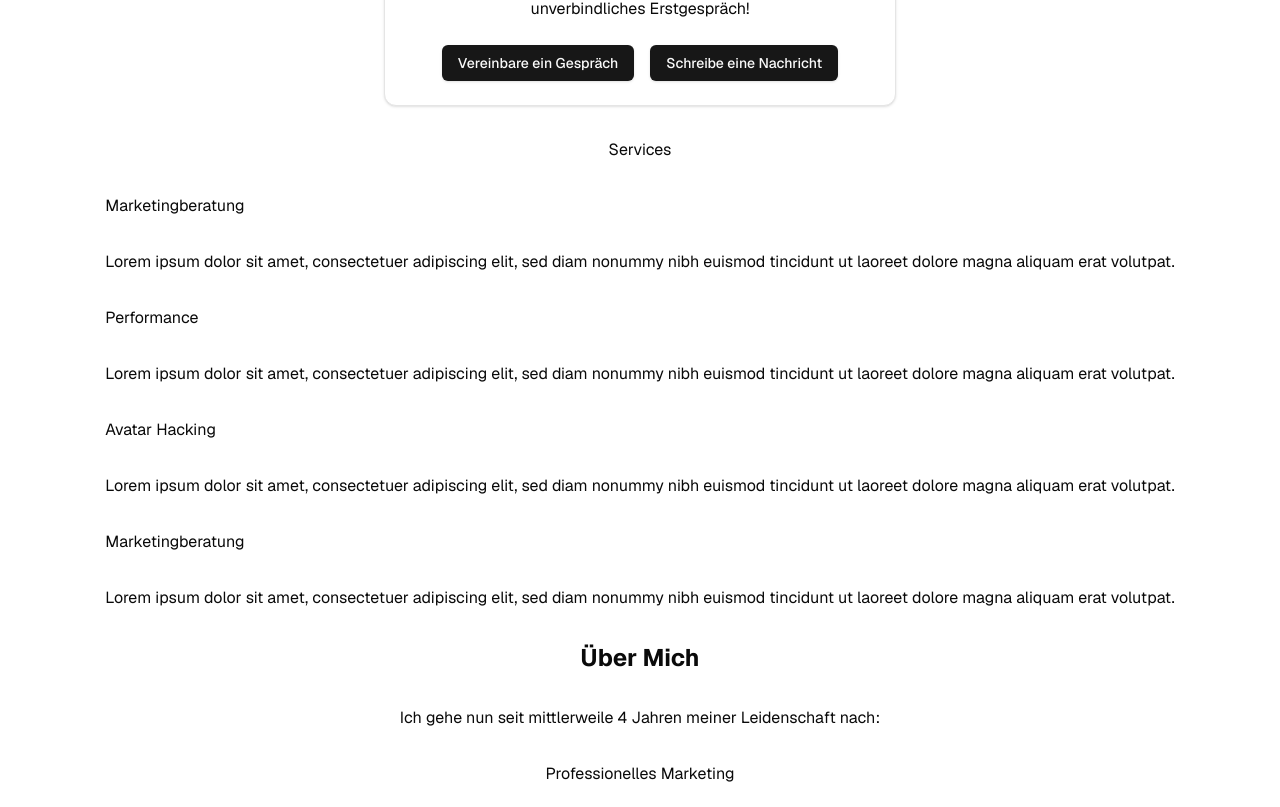
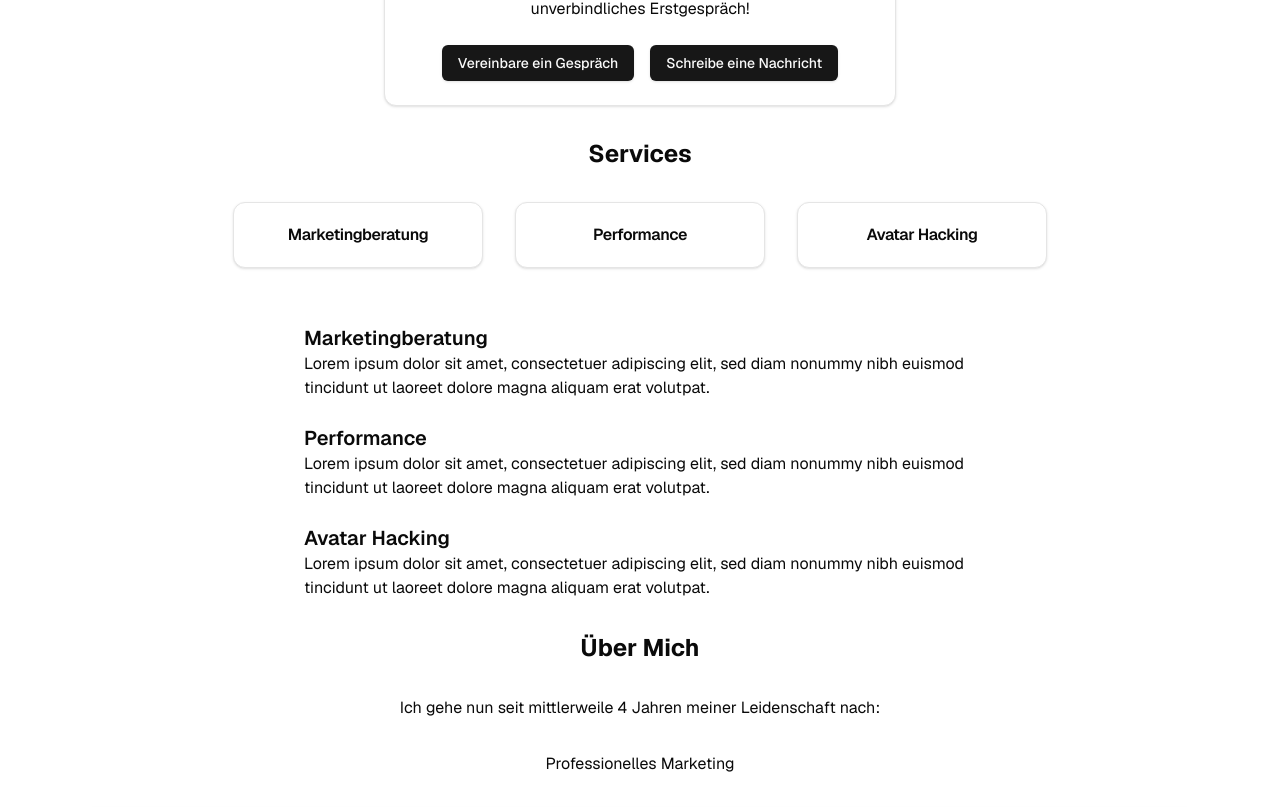
Before and after one commit to NicoGartmann/nago-marketing, a Next.js app: page / in a window 1280 px wide. Shown: the part 420-1227 px from the top of the page. Built offline with nearby package versions, Linux system fonts and the light colour scheme.

Commit message:
bold styling for h2, table for services, prettier service descriptions

```diff
--- a/src/app/Services.tsx
+++ b/src/app/Services.tsx
@@ -1,27 +1,38 @@
-export default function Services({
-    id
-}: {
-    id: string
-}) {
+import { Card, CardHeader, CardTitle } from "@/components/ui/card"
+
+export default function Services({ id }: { id: string }) {
     return (
-        <div
-            id={id}
-            className="flex flex-col gap-8 row-start-2"
-        >
-            <h2 className="flex justify-center">Services</h2>
+        <div id={id} className="flex flex-col gap-8">
+            <h2 className="text-center text-2xl font-bold">Services</h2>
 
-            <h3>Marketingberatung</h3>
-            <p>Lorem ipsum dolor sit amet, consectetuer adipiscing elit, sed diam nonummy nibh euismod tincidunt ut laoreet dolore magna aliquam erat volutpat. </p>
+            <div className="grid grid-cols-1 sm:grid-cols-3 gap-8 justify-center">
+                <Card className="flex-1 min-w-[250px] max-w-[300px] flex items-center justify-center text-center">
+                    <CardHeader>
+                        <CardTitle className="">Marketingberatung</CardTitle>
+                    </CardHeader>
+                </Card>
+                <Card className="flex-1 min-w-[250px] max-w-[300px] flex items-center justify-center text-center">
+                    <CardHeader>
+                        <CardTitle>Performance</CardTitle>
+                    </CardHeader>
+                </Card>
+                <Card className="flex-1 min-w-[250px] max-w-[300px] flex items-center justify-center text-center">
+                    <CardHeader>
+                        <CardTitle>Avatar Hacking</CardTitle>
+                    </CardHeader>
+                </Card>
+            </div>
 
-            <h3>Performance</h3>
-            <p>Lorem ipsum dolor sit amet, consectetuer adipiscing elit, sed diam nonummy nibh euismod tincidunt ut laoreet dolore magna aliquam erat volutpat. </p>
+            <div className="text-left max-w-2xl mx-auto">
+                <h3 className="text-xl font-semibold mt-6">Marketingberatung</h3>
+                <p>Lorem ipsum dolor sit amet, consectetuer adipiscing elit, sed diam nonummy nibh euismod tincidunt ut laoreet dolore magna aliquam erat volutpat.</p>
 
-            <h3>Avatar Hacking</h3>
-            <p>Lorem ipsum dolor sit amet, consectetuer adipiscing elit, sed diam nonummy nibh euismod tincidunt ut laoreet dolore magna aliquam erat volutpat. </p>
+                <h3 className="text-xl font-semibold mt-6">Performance</h3>
+                <p>Lorem ipsum dolor sit amet, consectetuer adipiscing elit, sed diam nonummy nibh euismod tincidunt ut laoreet dolore magna aliquam erat volutpat.</p>
 
-            <h3>Marketingberatung</h3>
-            <p>Lorem ipsum dolor sit amet, consectetuer adipiscing elit, sed diam nonummy nibh euismod tincidunt ut laoreet dolore magna aliquam erat volutpat. </p>
-
+                <h3 className="text-xl font-semibold mt-6">Avatar Hacking</h3>
+                <p>Lorem ipsum dolor sit amet, consectetuer adipiscing elit, sed diam nonummy nibh euismod tincidunt ut laoreet dolore magna aliquam erat volutpat.</p>
+            </div>
         </div>
     )
 }
```
